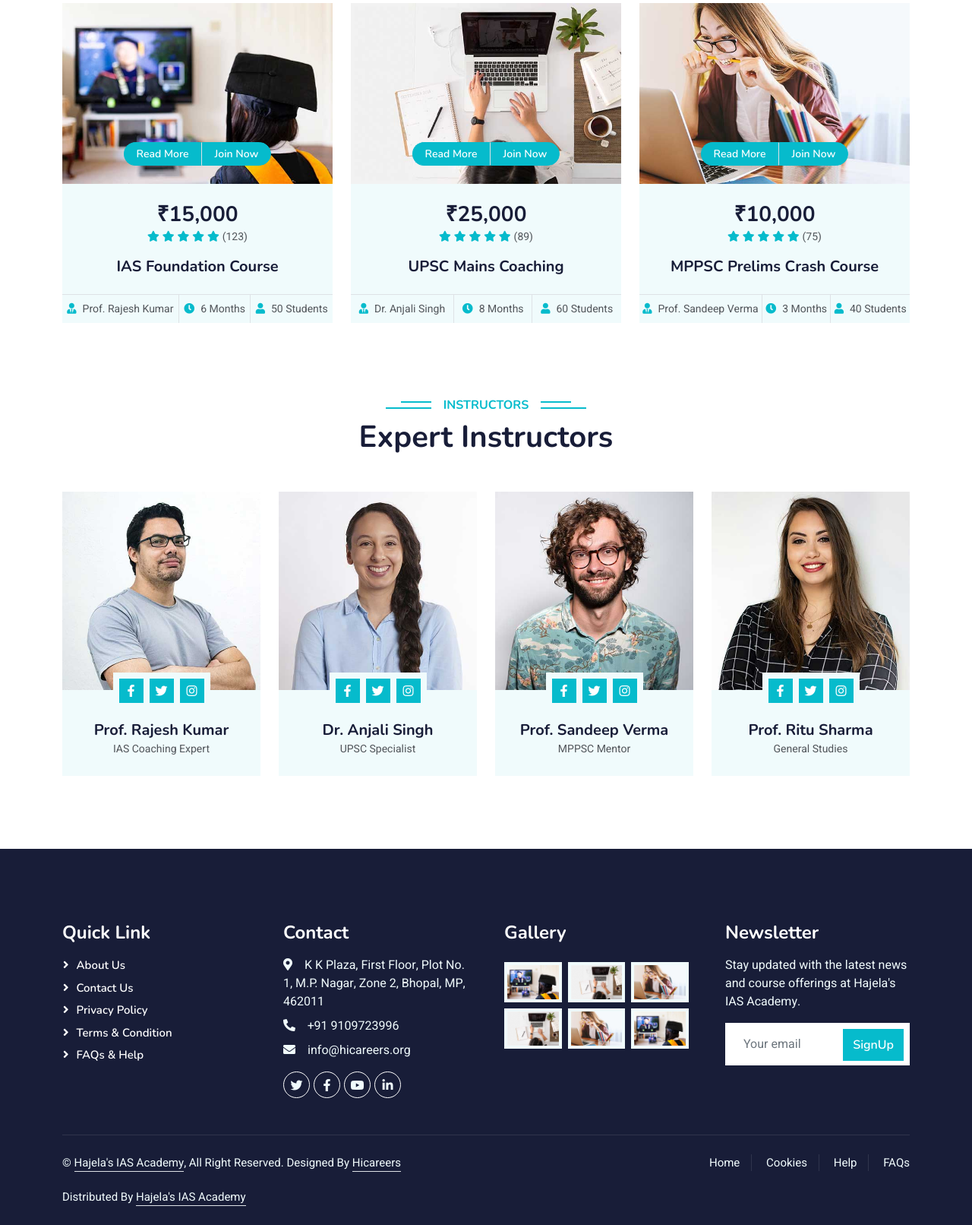
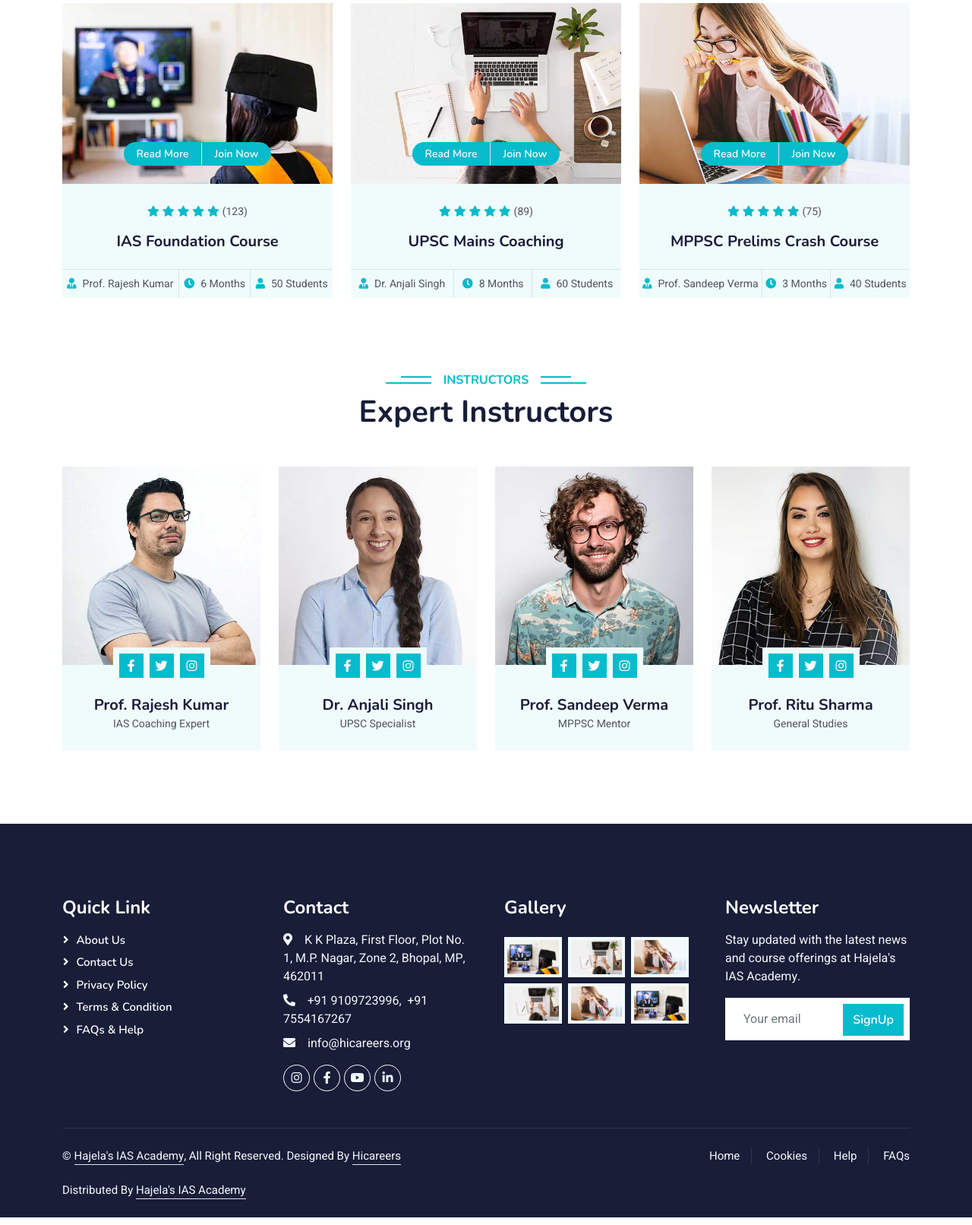
Before and after one commit to python-monster08/hajela_ias_academy, a Django app: page / in a window 1280 px wide. Shown: the part 2790-4402 px from the top of the page at 76% size. Run offline with Django 5.2, Linux system fonts and the light colour scheme; some libraries are stand-ins or nearby versions.

Commit message:
add social media links and update setting for production

```diff
--- a/hajela_ias_academy/settings.py
+++ b/hajela_ias_academy/settings.py
@@ -23,9 +23,9 @@ BASE_DIR = Path(__file__).resolve().parent.parent
 SECRET_KEY = 'django-insecure-cyxkx2re60)80#%z7nlhyo8u)x*4=ve5gk*a56s%hdc8ow&!3w'
 
 # SECURITY WARNING: don't run with debug turned on in production!
-DEBUG = True
+DEBUG = False
 
-ALLOWED_HOSTS = ['*']
+ALLOWED_HOSTS = ['hicareers.org', 'www.hicareers.org']
 
 
 # Application definition
@@ -120,7 +120,7 @@ USE_TZ = True
 # Static files (CSS, JavaScript, Images)
 # https://docs.djangoproject.com/en/5.1/howto/static-files/
 
-STATIC_URL = 'static/'
+STATIC_URL = '/static/'
 
 STATIC_ROOT = os.path.join(BASE_DIR, 'staticfiles')
 STATICFILES_DIRS = [
--- a/templates/includes/footer.html
+++ b/templates/includes/footer.html
@@ -15,13 +15,13 @@
                 <div class="col-lg-3 col-md-6">
                     <h4 class="text-white mb-3">Contact</h4>
                     <p class="mb-2"><i class="fa fa-map-marker-alt me-3"></i>K K Plaza, First Floor, Plot No. 1, M.P. Nagar, Zone 2, Bhopal, MP, 462011</p>
-                    <p class="mb-2"><i class="fa fa-phone-alt me-3"></i>+91 9109723996</p>
+                    <p class="mb-2"><i class="fa fa-phone-alt me-3"></i><a href="tel:+91 9109723996" class="text-light">+91 9109723996</a>,&nbsp; <a href="tel:+91 7554167267" class="text-light">+91 7554167267</a></p>
                     <p class="mb-2"><i class="fa fa-envelope me-3"></i>info@hicareers.org</p>
                     <div class="d-flex pt-2">
-                        <a class="btn btn-outline-light btn-social" href=""><i class="fab fa-twitter"></i></a>
-                        <a class="btn btn-outline-light btn-social" href=""><i class="fab fa-facebook-f"></i></a>
-                        <a class="btn btn-outline-light btn-social" href=""><i class="fab fa-youtube"></i></a>
-                        <a class="btn btn-outline-light btn-social" href=""><i class="fab fa-linkedin-in"></i></a>
+                        <a class="btn btn-outline-light btn-social" href="https://www.instagram.com/hia_civil_services_academy/" target="_blank"><i class="fab fa-instagram"></i></a>
+                        <a class="btn btn-outline-light btn-social" href="https://www.facebook.com/people/HIA-Civil-Services-Academy/61559454314671/" target="_blank"><i class="fab fa-facebook-f"></i></a>
+                        <a class="btn btn-outline-light btn-social" href="https://www.youtube.com/@HIACivilServicesAcademy"><i class="fab fa-youtube" target="_blank"></i></a>
+                        <a class="btn btn-outline-light btn-social" href="#"><i class="fab fa-linkedin-in" target="_blank"></i></a>
                     </div>
                 </div>
                 <div class="col-lg-3 col-md-6">
@@ -63,8 +63,8 @@
                     <div class="col-md-6 text-center text-md-start mb-3 mb-md-0">
                         &copy; <a class="border-bottom" href="#">Hajela's IAS Academy</a>, All Right Reserved.
 
-                        Designed By <a class="border-bottom" href="https://hicareers.org">Hicareers</a><br><br>
-                        Distributed By <a class="border-bottom" href="https://hicareers.org">Hajela's IAS Academy</a>
+                        Designed By <a class="border-bottom" href="https://hicareers.org" target="_blank">Hicareers</a><br><br>
+                        Distributed By <a class="border-bottom" href="https://hicareers.org" target="_blank">Hajela's IAS Academy</a>
                     </div>
                     <div class="col-md-6 text-center text-md-end">
                         <div class="footer-menu">
--- a/templates/main_app_templates/course-detail.html
+++ b/templates/main_app_templates/course-detail.html
@@ -143,7 +143,7 @@
                             </div>
                             <div class="col-12">
                                 <h5 class="mb-3">Your Rating:</h5>
-                                <div class="rating-stars input-rating d-flex justify-content-center" id="userRating">
+                                <div class="rating-stars input-rating" id="userRating">
                                     <i class="fa fa-star text-secondary" data-value="1"></i>
                                     <i class="fa fa-star text-secondary" data-value="2"></i>
                                     <i class="fa fa-star text-secondary" data-value="3"></i>
--- a/templates/main_app_templates/index.html
+++ b/templates/main_app_templates/index.html
@@ -194,7 +194,7 @@
                         </div>
                     </div>
                     <div class="text-center p-4 pb-0">
-                        <h3 class="mb-0">₹15,000</h3>
+                        <!-- <h3 class="mb-0">₹15,000</h3> -->
                         <div class="mb-3">
                             <small class="fa fa-star text-primary"></small>
                             <small class="fa fa-star text-primary"></small>
@@ -222,7 +222,7 @@
                         </div>
                     </div>
                     <div class="text-center p-4 pb-0">
-                        <h3 class="mb-0">₹25,000</h3>
+                        <!-- <h3 class="mb-0">₹25,000</h3> -->
                         <div class="mb-3">
                             <small class="fa fa-star text-primary"></small>
                             <small class="fa fa-star text-primary"></small>
@@ -250,7 +250,7 @@
                         </div>
                     </div>
                     <div class="text-center p-4 pb-0">
-                        <h3 class="mb-0">₹10,000</h3>
+                        <!-- <h3 class="mb-0">₹10,000</h3> -->
                         <div class="mb-3">
                             <small class="fa fa-star text-primary"></small>
                             <small class="fa fa-star text-primary"></small>
@@ -288,9 +288,9 @@
                     </div>
                     <div class="position-relative d-flex justify-content-center" style="margin-top: -23px;">
                         <div class="bg-light d-flex justify-content-center pt-2 px-1">
-                            <a class="btn btn-sm-square btn-primary mx-1" href=""><i class="fab fa-facebook-f"></i></a>
-                            <a class="btn btn-sm-square btn-primary mx-1" href=""><i class="fab fa-twitter"></i></a>
-                            <a class="btn btn-sm-square btn-primary mx-1" href=""><i class="fab fa-instagram"></i></a>
+                            <a class="btn btn-sm-square btn-primary mx-1" href="https://www.facebook.com/people/HIA-Civil-Services-Academy/61559454314671/" target="_blank"><i class="fab fa-facebook-f"></i></a>
+                            <a class="btn btn-sm-square btn-primary mx-1" href="#"><i class="fab fa-twitter" target="_blank"></i></a>
+                            <a class="btn btn-sm-square btn-primary mx-1" href="https://www.instagram.com/hia_civil_services_academy/" target="_blank"><i class="fab fa-instagram"></i></a>
                         </div>
                     </div>
                     <div class="text-center p-4">
@@ -306,9 +306,9 @@
                     </div>
                     <div class="position-relative d-flex justify-content-center" style="margin-top: -23px;">
                         <div class="bg-light d-flex justify-content-center pt-2 px-1">
-                            <a class="btn btn-sm-square btn-primary mx-1" href=""><i class="fab fa-facebook-f"></i></a>
-                            <a class="btn btn-sm-square btn-primary mx-1" href=""><i class="fab fa-twitter"></i></a>
-                            <a class="btn btn-sm-square btn-primary mx-1" href=""><i class="fab fa-instagram"></i></a>
+                            <a class="btn btn-sm-square btn-primary mx-1" href="https://www.facebook.com/people/HIA-Civil-Services-Academy/61559454314671/" target="_blank"><i class="fab fa-facebook-f"></i></a>
+                            <a class="btn btn-sm-square btn-primary mx-1" href="#"><i class="fab fa-twitter" target="_blank"></i></a>
+                            <a class="btn btn-sm-square btn-primary mx-1" href="https://www.instagram.com/hia_civil_services_academy/" target="_blank"><i class="fab fa-instagram"></i></a>
                         </div>
                     </div>
                     <div class="text-center p-4">
@@ -324,9 +324,9 @@
                     </div>
                     <div class="position-relative d-flex justify-content-center" style="margin-top: -23px;">
                         <div class="bg-light d-flex justify-content-center pt-2 px-1">
-                            <a class="btn btn-sm-square btn-primary mx-1" href=""><i class="fab fa-facebook-f"></i></a>
-                            <a class="btn btn-sm-square btn-primary mx-1" href=""><i class="fab fa-twitter"></i></a>
-                            <a class="btn btn-sm-square btn-primary mx-1" href=""><i class="fab fa-instagram"></i></a>
+                            <a class="btn btn-sm-square btn-primary mx-1" href="https://www.facebook.com/people/HIA-Civil-Services-Academy/61559454314671/" target="_blank"><i class="fab fa-facebook-f"></i></a>
+                            <a class="btn btn-sm-square btn-primary mx-1" href="#"><i class="fab fa-twitter" target="_blank"></i></a>
+                            <a class="btn btn-sm-square btn-primary mx-1" href="https://www.instagram.com/hia_civil_services_academy/" target="_blank"><i class="fab fa-instagram"></i></a>
                         </div>
                     </div>
                     <div class="text-center p-4">
@@ -342,9 +342,9 @@
                     </div>
                     <div class="position-relative d-flex justify-content-center" style="margin-top: -23px;">
                         <div class="bg-light d-flex justify-content-center pt-2 px-1">
-                            <a class="btn btn-sm-square btn-primary mx-1" href=""><i class="fab fa-facebook-f"></i></a>
-                            <a class="btn btn-sm-square btn-primary mx-1" href=""><i class="fab fa-twitter"></i></a>
-                            <a class="btn btn-sm-square btn-primary mx-1" href=""><i class="fab fa-instagram"></i></a>
+                            <a class="btn btn-sm-square btn-primary mx-1" href="https://www.facebook.com/people/HIA-Civil-Services-Academy/61559454314671/" target="_blank"><i class="fab fa-facebook-f"></i></a>
+                            <a class="btn btn-sm-square btn-primary mx-1" href="#" target="_blank"><i class="fab fa-twitter"></i></a>
+                            <a class="btn btn-sm-square btn-primary mx-1" href="https://www.instagram.com/hia_civil_services_academy/" target="_blank"><i class="fab fa-instagram"></i></a>
                         </div>
                     </div>
                     <div class="text-center p-4">
```
Also changed, not shown: templates/main_app_templates/courses.html (+7 -7 lines).
